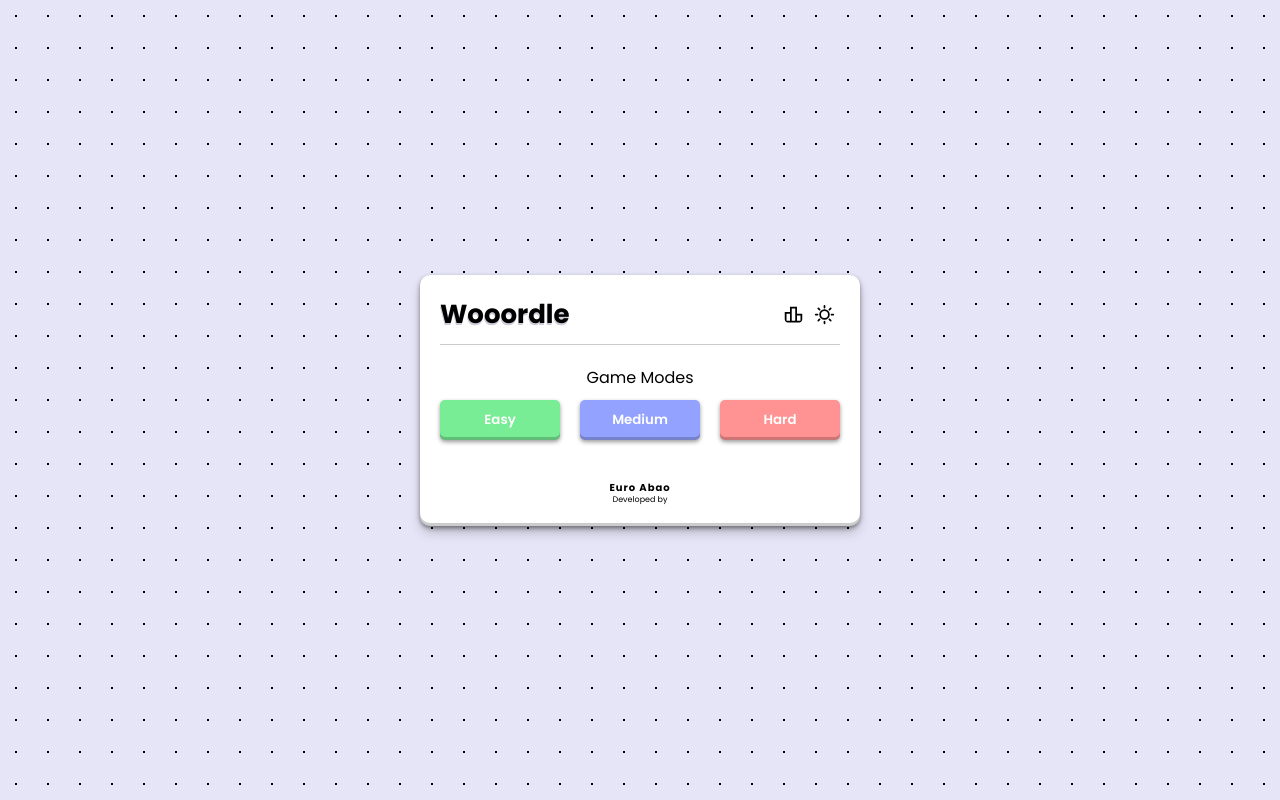
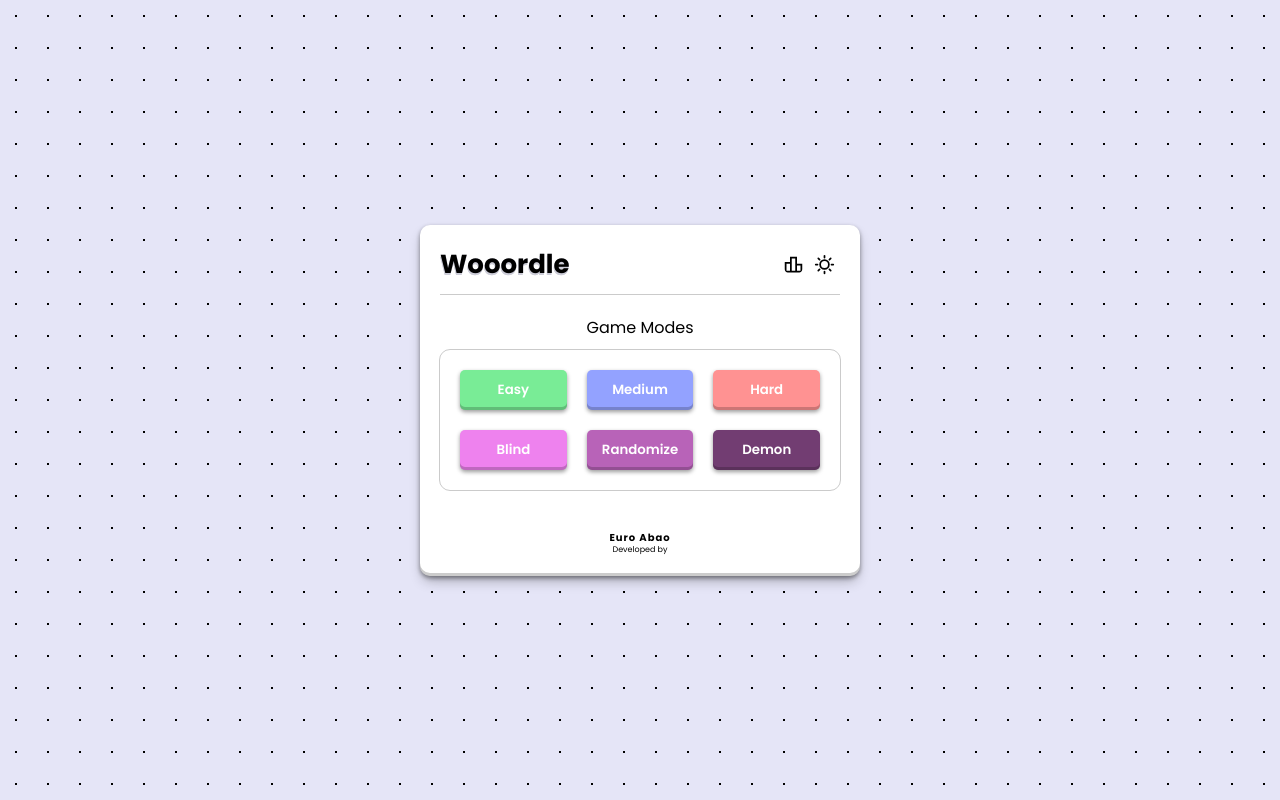
Before and after one commit to EuroAbao28/Wooordle, a React (Vite) app in the folder client/: page / in a window 1280 px wide. Built offline with nearby package versions, Linux system fonts and the light colour scheme.

Commit message:
clean base

```diff
--- a/client/src/components/SharePoints.jsx
+++ b/client/src/components/SharePoints.jsx
@@ -4,7 +4,7 @@ import { IoArrowBack } from "react-icons/io5";
 import { TiStarFullOutline } from "react-icons/ti";
 import { TbShare } from "react-icons/tb";
 
-function SharePoints({ state, back }) {
+function SharePoints({ state, back, points }) {
   const [loading, setLoading] = useState(false);
 
   const handleShare = () => {
@@ -21,7 +21,7 @@ function SharePoints({ state, back }) {
       <h1>Share Score</h1>
       <div className="points-wrapper">
         <div className="points">
-          <p>30</p>
+          <p>{points}</p>
           <TiStarFullOutline />
         </div>
       </div>
--- a/client/src/pages/Home.css
+++ b/client/src/pages/Home.css
@@ -53,14 +53,20 @@
   font-weight: 400;
 }
 
-.levels-container {
-  display: flex;
-  gap: 2rem;
+.levels-outline {
+  outline: 1px solid rgb(203, 203, 203);
+  padding: 2rem;
+  border-radius: 1rem;
   margin-top: 1rem;
 }
 
+.levels-container {
+  display: grid;
+  grid-template-columns: repeat(3, 1fr);
+  gap: 2rem;
+}
+
 .levels-container button {
-  flex: 1;
   border: none;
   padding: 1rem;
   border-radius: 0.5rem;
@@ -85,6 +91,18 @@
   background-color: var(--red);
 }
 
+.levels-container button:nth-child(4) {
+  background-color: violet;
+}
+
+.levels-container button:nth-child(5) {
+  background-color: rgb(184, 99, 184);
+}
+
+.levels-container button:nth-child(6) {
+  background-color: rgb(114, 61, 114);
+}
+
 .levels-container button:active {
   box-shadow: rgba(0, 0, 0, 0.02) 0px 1px 3px 0px,
     rgba(27, 31, 35, 0.15) 0px 0px 0px 1px;
--- a/client/src/pages/Home.jsx
+++ b/client/src/pages/Home.jsx
@@ -17,10 +17,15 @@ function Home() {
           </div>
         </header>
         <h3>Game Modes</h3>
-        <div className="levels-container">
-          <button onClick={() => nav("easy")}>Easy</button>
-          <button onClick={() => nav("medium")}>Medium</button>
-          <button onClick={() => nav("hard")}>Hard</button>
+        <div className="levels-outline">
+          <div className="levels-container">
+            <button onClick={() => nav("easy")}>Easy</button>
+            <button onClick={() => nav("medium")}>Medium</button>
+            <button onClick={() => nav("hard")}>Hard</button>
+            <button onClick={() => nav("easy")}>Blind</button>
+            <button onClick={() => nav("medium")}>Randomize</button>
+            <button onClick={() => nav("hard")}>Demon</button>
+          </div>
         </div>
         <div className="developer">
           <h5>Euro Abao</h5>
--- a/client/src/pages/Medium.jsx
+++ b/client/src/pages/Medium.jsx
@@ -1,5 +1,6 @@
 import React, { useEffect, useState } from "react";
 import "./gameStyle.css";
+import { useNavigate } from "react-router-dom";
 import { TiStarFullOutline } from "react-icons/ti";
 import { IoMdHeart } from "react-icons/io";
 import { PiShuffleBold } from "react-icons/pi";
@@ -12,6 +13,8 @@ import GameOver from "../components/GameOver";
 import SharePoints from "../components/SharePoints";
 
 function Medium() {
+  const nav = useNavigate();
+
   const [origWord, setOrigWord] = useState("");
   const [shuffledWord, setShuffledWord] = useState("");
 
@@ -149,11 +152,15 @@ function Medium() {
         />
       )}
       {sharePointsDeployer && (
-        <SharePoints state={showSharePoints} back={handleBack} />
+        <SharePoints
+          state={showSharePoints}
+          back={handleBack}
+          points={points}
+        />
       )}
       <div className="child-container">
         <div className="header">
-          <h1>Wooordle</h1>
+          <h1 onClick={() => nav("/")}>Wooordle</h1>
           <div className="parentInfo-container">
             <div className="info-container">
               <TiStarFullOutline />
--- a/client/src/pages/gameStyle.css
+++ b/client/src/pages/gameStyle.css
@@ -49,6 +49,7 @@
 
 .header h1 {
   font-size: 2.6rem;
+  cursor: pointer;
   text-shadow: 0.02rem 0.02rem 0 #cdcdd8, -0.05rem 0.2rem 0 #cdcdd8,
     -0.05rem 0.2rem 0 #cdcdd8;
 }
```
